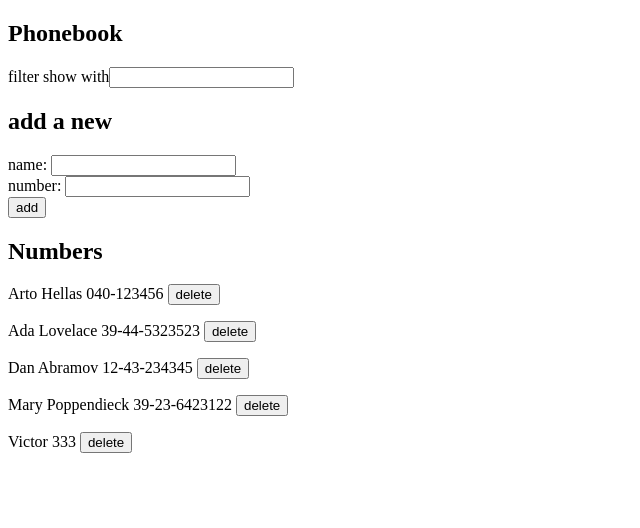
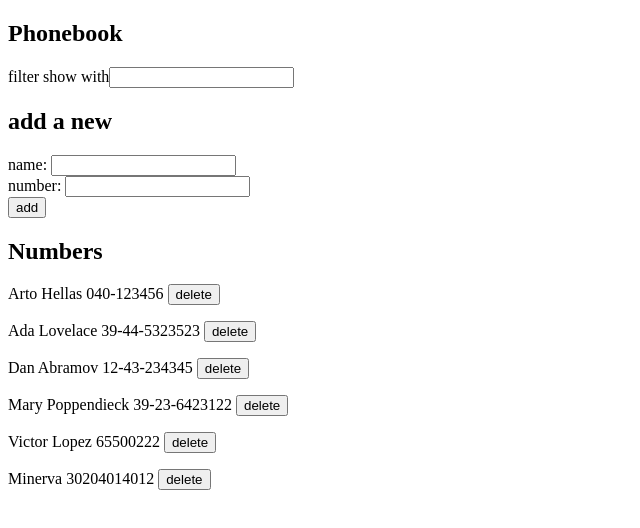
Before and after one commit to vkafkain/full_stack_open, a React (Create React App) app in the folder part2/phonebook/: page / in a window 1280 px wide. Shown: the top 528 px of the page, without its empty margins (0-640 px from the left). Built offline with nearby package versions, Linux system fonts and the light colour scheme; data requests are answered from the project's data file.

Commit message:
finish 2.19

```diff
--- a/part2/phonebook/db.json
+++ b/part2/phonebook/db.json
@@ -21,9 +21,14 @@
       "id": 4
     },
     {
-      "name": "Victor",
-      "number": "333",
+      "name": "Victor Lopez",
+      "number": "65500222",
       "id": 5
+    },
+    {
+      "name": "Minerva",
+      "number": "30204014012",
+      "id": 6
     }
   ]
 }
--- a/part2/phonebook/src/App.js
+++ b/part2/phonebook/src/App.js
@@ -3,18 +3,22 @@ import personService from "./services/persons";
 import Persons from "./components/Persons";
 import Filter from "./components/Filter";
 import PersonForm from "./components/PersonForm";
+import Notification from "./components/Notification";
 
 const App = () => {
-  const [persons, setPersons] = useState([]);
-  const [newName, setNewName] = useState("");
-  const [newNumber, setNewNumber] = useState("");
-  const [filterName, setFilterName] = useState("");
+  const [persons, setPersons] = useState([])
+  const [newName, setNewName] = useState("")
+  const [newNumber, setNewNumber] = useState("")
+  const [filterName, setFilterName] = useState("")
+  const [succesMessage, setSuccesMessage] = useState(null)
 
   useEffect(() => {
-    personService.getAll().then((initialList) => {
-      setPersons(initialList);
-    });
-  }, []);
+    personService
+    .getAll()
+    .then((initialList) => {
+      setPersons(initialList)
+    })
+  }, [])
 
   const addPerson = (event) => {
     event.preventDefault();
@@ -30,6 +34,10 @@ const App = () => {
           setPersons(persons.concat(response))
           setNewName("");
           setNewNumber("");
+          setSuccesMessage(`Added ${newName}`)
+          setTimeout(() =>{
+            setSuccesMessage(null)
+          }, 2000)
         })
         .catch((err) => alert(console.error(err)))
     } else {
@@ -73,6 +81,7 @@ const App = () => {
   return (
     <div>
       <h2>Phonebook</h2>
+      <Notification message={succesMessage} />
       <Filter filterName={filterName} setFilterName={setFilterName} />
       <h2>add a new</h2>
       <PersonForm
--- /dev/null
+++ b/part2/phonebook/src/components/Notification.js
@@ -0,0 +1,13 @@
+
+const Notification = ({ message }) => {
+    if (message === null) {
+        return null
+    }
+    return (
+        <div className="succes">
+            {message}
+        </div>
+    )
+}
+
+export default Notification
--- /dev/null
+++ b/part2/phonebook/src/index.css
@@ -0,0 +1,9 @@
+.succes {
+    color: green;
+    background: lightgrey;
+    font-size: 20px;
+    border-style: solid;
+    border-radius: 5px;
+    padding: 10px;
+    margin-bottom: 10px;
+}
--- a/part2/phonebook/src/index.js
+++ b/part2/phonebook/src/index.js
@@ -1,6 +1,7 @@
 import React from 'react';
 import ReactDOM from 'react-dom/client';
 import App from './App';
+import "./index.css"
 
 const root = ReactDOM.createRoot(document.getElementById('root'));
 root.render(
```
